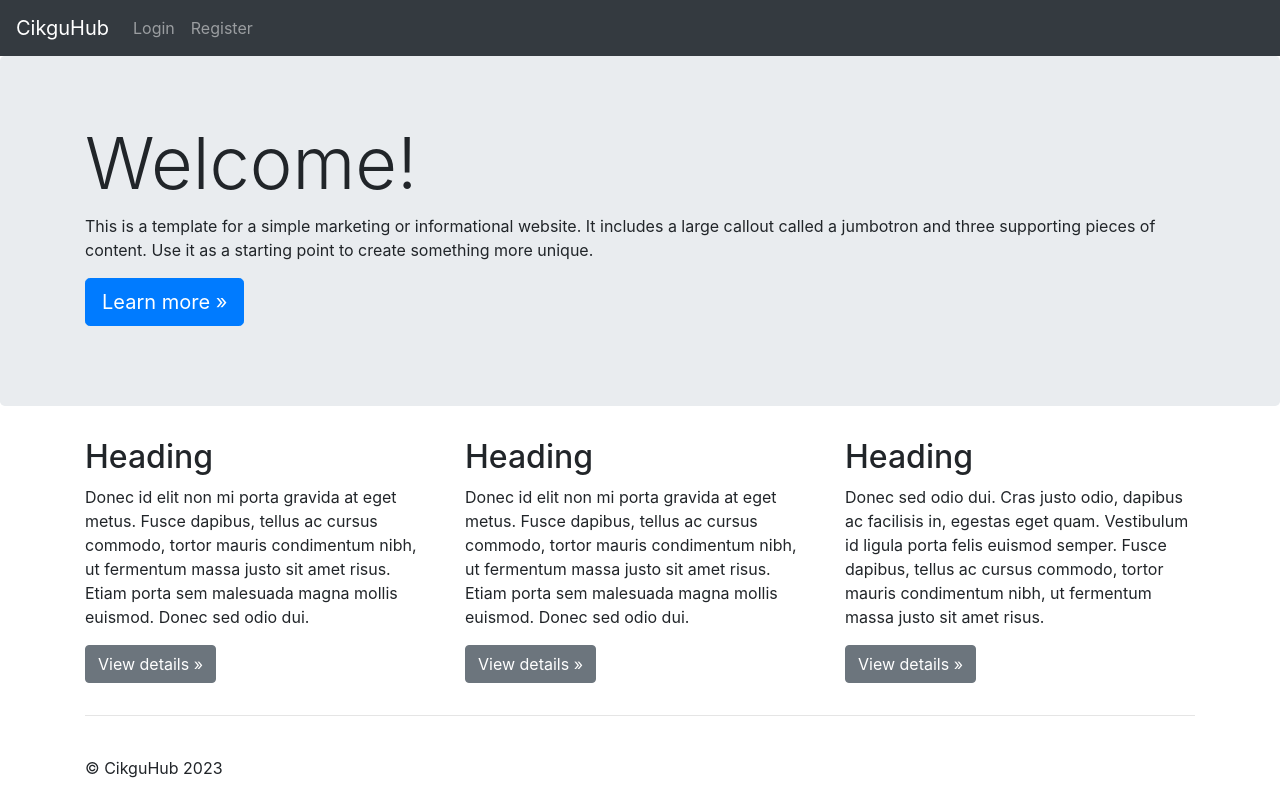
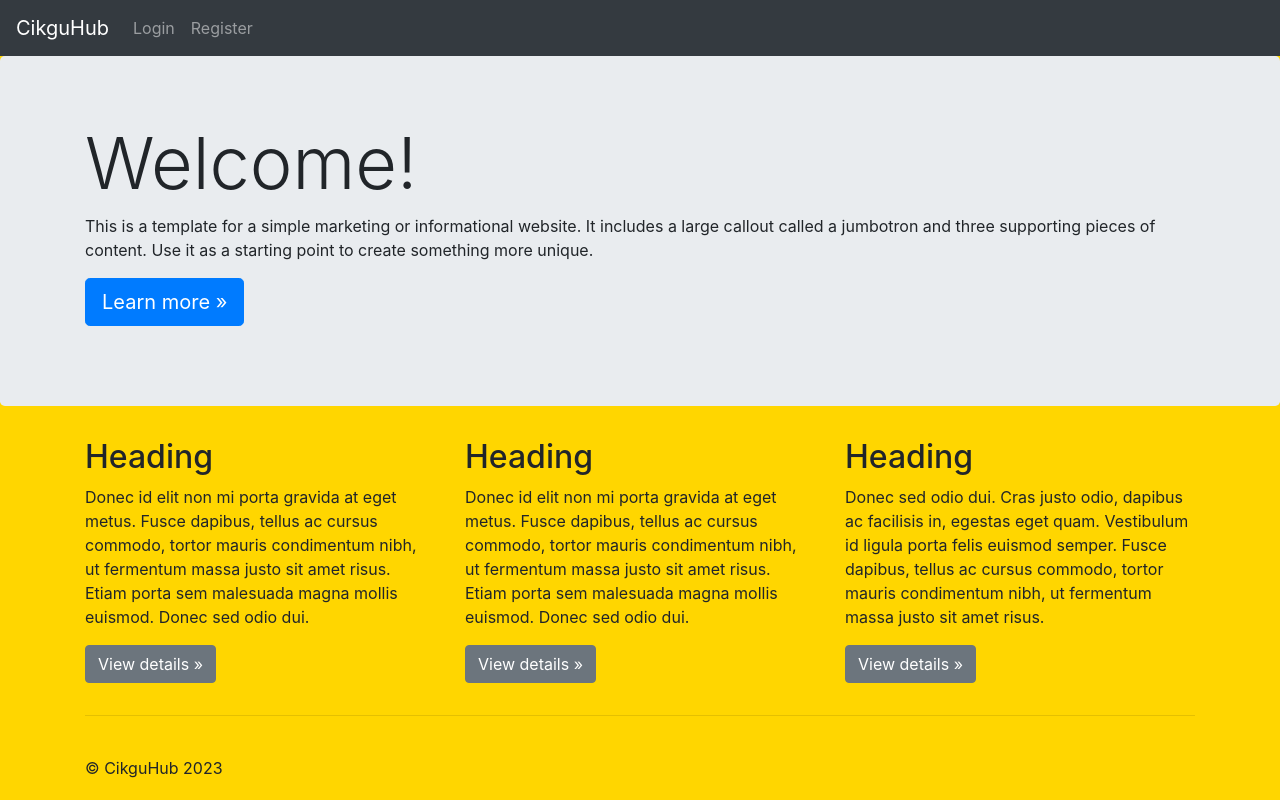
Before and after one commit to chriskok/cikguhub, a Django app: page / in a window 1280 px wide. Run offline with Django 4.2, Linux system fonts and the light colour scheme; parts of the project's set-up code (start-up, migrations or seed data) failed here and were passed over; some libraries are stand-ins or nearby versions.

Commit message:
Updated base background colo

```diff
--- /dev/null
+++ b/main/static/base/base.css
@@ -0,0 +1,3 @@
+.cikgu_background{
+    background: #FFD600;
+}
--- a/templates/base.html
+++ b/templates/base.html
@@ -1,6 +1,6 @@
 
 <html lang="en">
-
+{% load static %}
 <head>
     <title>{% block title %}{% endblock %}</title>
 
@@ -19,8 +19,11 @@
         integrity="sha384-OgVRvuATP1z7JjHLkuOU7Xw704+h835Lr+6QL9UvYjZE3Ipu6Tp75j7Bh/kR0JKI"
         crossorigin="anonymous"></script>
 
+    <link rel="stylesheet" href="{% static 'base/base.css' %}">
+
+
     </head>
-<body>
+<body class="cikgu_background">
 
     <nav class="navbar navbar-expand-md navbar-dark bg-dark">
         <a class="navbar-brand" href="#">CikguHub</a>
```
